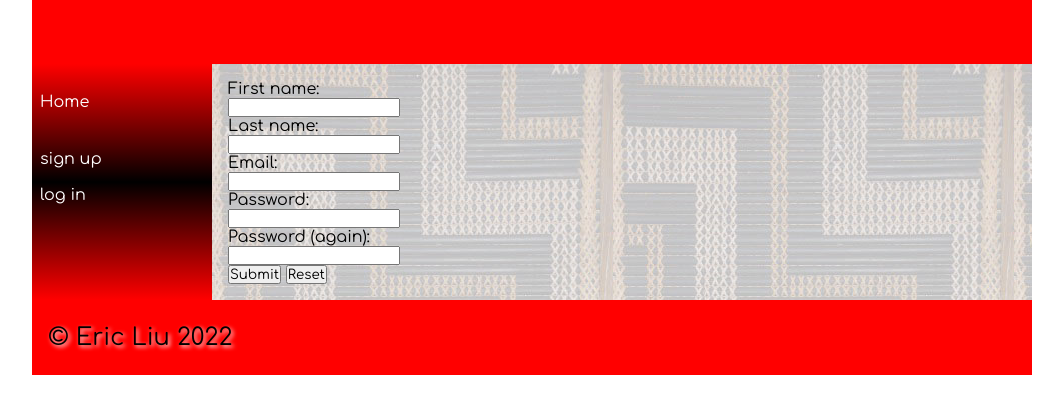
After one commit to wc18084/Ma-ri---English-Dictionary, a Flask app: page /signup in a window 1280 px wide. The commit adds this page. Shown: the top 414 px of the page, without its empty margins (108-1171 px from the left). Run offline with Flask 2, Linux system fonts and the light colour scheme; some web fonts are replaced.

Commit message:
log in and log out

```diff
--- a/app.py
+++ b/app.py
@@ -1,10 +1,12 @@
-from flask import Flask, render_template
+from flask import Flask, render_template, request, session, redirect
 import sqlite3
 from sqlite3 import Error
+import bcrypt
 
 DB_NAME = "Dictionary.db"
 
 app = Flask(__name__)
+app.secret_key = "12345678"
 
 def create_connection(db_file):
     try:
@@ -14,6 +16,7 @@ def create_connection(db_file):
         print(e)
 
     return None
+
 
 @app.route('/')
 def render_homepage():
@@ -26,7 +29,7 @@ def render_homepage():
     Category_list = cur.fetchall()
     con.close()
 
-    return render_template('home.html', Categorys=Category_list)
+    return render_template('home.html', Categorys=Category_list, logged_in=is_logged_in())
 
 
 @app.route('/word/<category>')
@@ -48,7 +51,8 @@ def render_wordpage(category):
     cur2.execute(query2)
     Category_list = cur2.fetchall()
     con2.close()
-    return render_template('word.html', Dictionarys=Dictionary_list, Categorys=Category_list)
+    return render_template('word.html', Dictionarys=Dictionary_list, Categorys=Category_list, logged_in=is_logged_in())
+
 
 @app.route('/detail/<maori>')
 def render_detailpage(maori):
@@ -69,6 +73,81 @@ def render_detailpage(maori):
     cur2.execute(query2)
     Category_list = cur2.fetchall()
     con2.close()
-    return render_template('detail.html', Dictionarys=Dictionary_list, Categorys=Category_list)
+    return render_template('detail.html', Dictionarys=Dictionary_list, Categorys=Category_list, logged_in=is_logged_in())
+
+
+@app.route('/login', methods=["GET", "POST"])
+def render_login_page():
+    if request.method == "POST":
+        email = request.form.get("email")
+        password = request.form.get("password")
+
+        query = """SELECT id, email, password FROM customer"""
+        con = create_connection(DB_NAME)
+        cur = con.cursor()
+        cur.execute(query)
+        user_data = cur.fetchall()
+        con.close()
+
+        try:
+            userid = user_data[0][0]
+            db_password = user_data[0][2]
+        except IndexError:
+            return redirect("/login?error=Email+invalid+or+password+incorrect")
+
+        if db_password != password:
+            return redirect("/login?error=Email+invalid+or+password+incorrect")
+
+        session["email"] = email
+        session["userid"] = userid
+        print(session)
+        return redirect("/")
+    return render_template('login.html', logged_in=is_logged_in())
+
+
+@app.route('/signup', methods=["GET", "POST"])
+def render_signup_page():
+    if request.method == "POST":
+        print(request.form)
+        fname = request.form.get('fname')
+        lname = request.form.get('lname')
+        email = request.form.get('email')
+        password = request.form.get("password")
+        password2 = request.form.get("password2")
+
+        if password != password2:
+            return redirect("/signup?error=Passwords+dont+match")
+
+        con = create_connection(DB_NAME)
+
+        query = "INSERT INTO customer(id, fname, lname, email, password) VALUES(NULL,?,?,?,?)"
+
+        cur = con.cursor()
+        try:
+            cur.execute(query, (fname, lname, email, password))
+        except sqlite3.IntegrityError:
+            return redirect("/signup?error=Email+is+already+used")
+
+        con.commit()
+        con.close()
+
+    return render_template('signup.html', logged_in=is_logged_in())
+
+@app.route('/logout')
+def logout():
+    print(list(session.keys()))
+    [session.pop(key) for key in list(session.keys())]
+    print(list(session.keys()))
+    return redirect(request.referrer + '?message=See+you+next+time!')
+
+
+def is_logged_in():
+    if session.get("email") is None:
+        print("not logged in")
+        return False
+    else:
+        print("logged in")
+        return True
+
 
 app.run(host='0.0.0.0', debug=True)
--- a/templates/base.html
+++ b/templates/base.html
@@ -31,6 +31,13 @@
          </div>
          {% endfor %}
     </div>
+				<a href="/signup">sign up</a>
+				<br><br>
+				{% if logged_in %}
+				<a href="/logout">log out</a>
+				{% else %}
+				<a href="/login">log in</a>
+				{% endif %}
 			</ul>
 		</nav>
 
--- /dev/null
+++ b/templates/signup.html
@@ -0,0 +1,39 @@
+{% extends 'base.html' %}
+
+{% block pageheading %}
+sign up
+{% endblock %}
+
+{% block main %}
+<form class=:"myform" method="post">
+    <div class="form-group">
+         <div class="form-label">First name:</div>
+         <div class="form-element"><input id="fname" name="fname" type="text" required></div>
+    </div>
+
+    <div class="form-group">
+         <div class="form-label">Last name:</div>
+         <div class="form-element"><input id="lname" name="lname" type="text" required></div>
+    </div>
+
+    <div class="form-group">
+         <div class="form-label">Email:</div>
+         <div class="form-element"><input id="email" name="email" type="email" required></div>
+    </div>
+
+    <div class="form-group">
+         <div class="form-label">Password:</div>
+         <div class="form-element"><input id="password" name="password" type="password" required></div>
+    </div>
+
+    <div class="form-group">
+         <div class="form-label">Password (again):</div>
+         <div class="form-element"><input id="password2" name="password2" type="password" required></div>
+    </div>
+
+    <div class="button-group">
+        <input type="submit" value="Submit">
+        <input type="reset" value="Reset">
+    </div>
+</form>
+{% endblock %}
```
Also changed, not shown: templates/login.html (added, +23 -0 lines), Dictionary.db.
